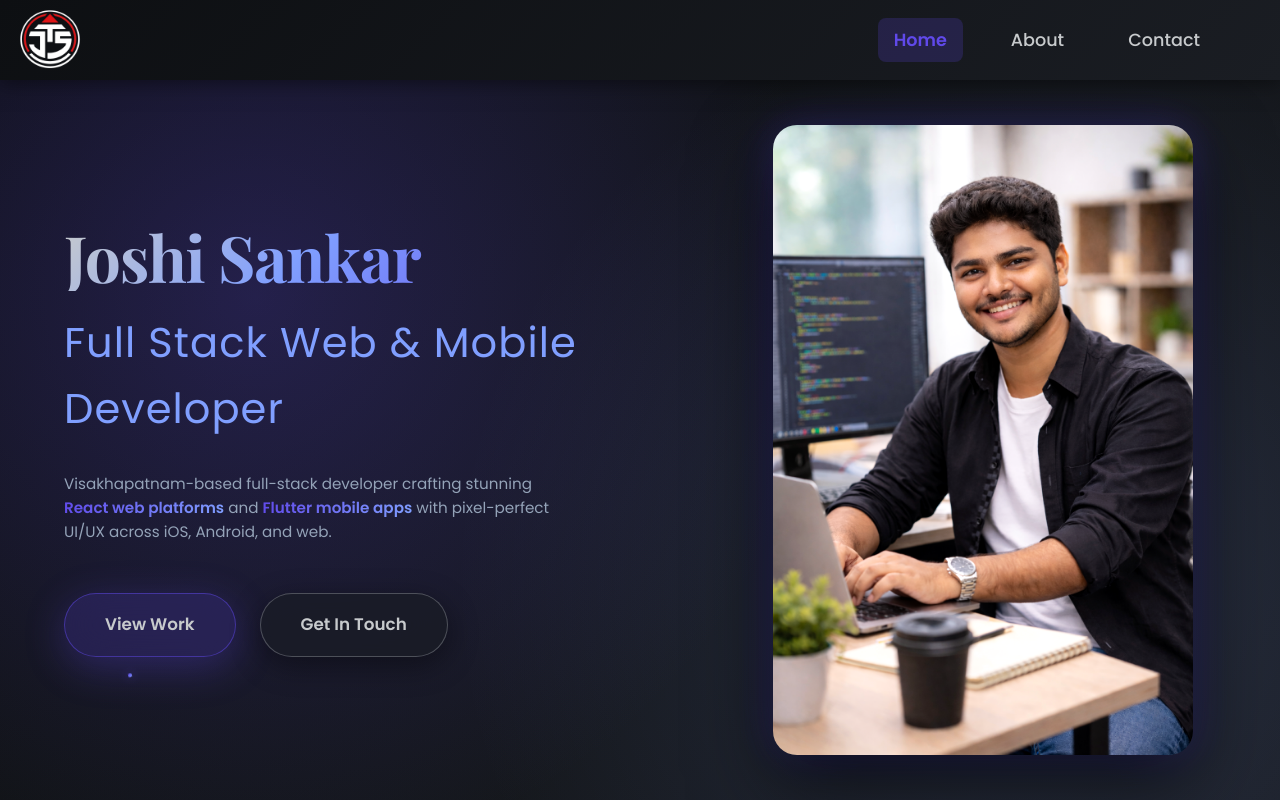
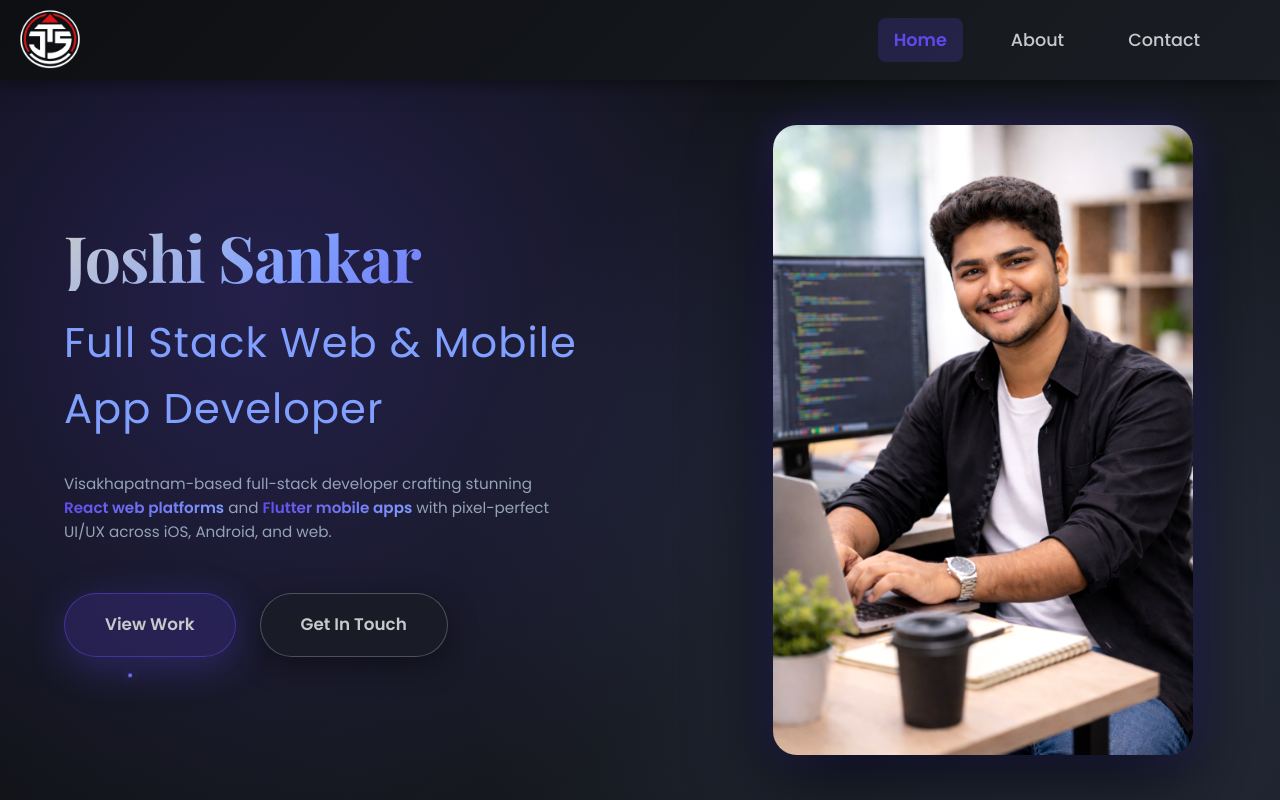
Before and after one commit to JoshiSankar-4021/joshi_portifolio, a React (Create React App) app: page / in a window 1280 px wide. Built offline with nearby package versions, Linux system fonts and the light colour scheme.

Commit message:
Update Home.jsx

```diff
--- a/src/Home/Home.jsx
+++ b/src/Home/Home.jsx
@@ -26,7 +26,7 @@ const Home = () => (
             animate={{ opacity: 1, x: 0 }}
             transition={{ duration: 0.6, delay: 0.4 }}
           >
-            Full Stack Web & Mobile Developer
+            Full Stack Web & Mobile App Developer
           </motion.h2>
           <motion.p
   initial={{ opacity: 0, y: 30 }}
```
